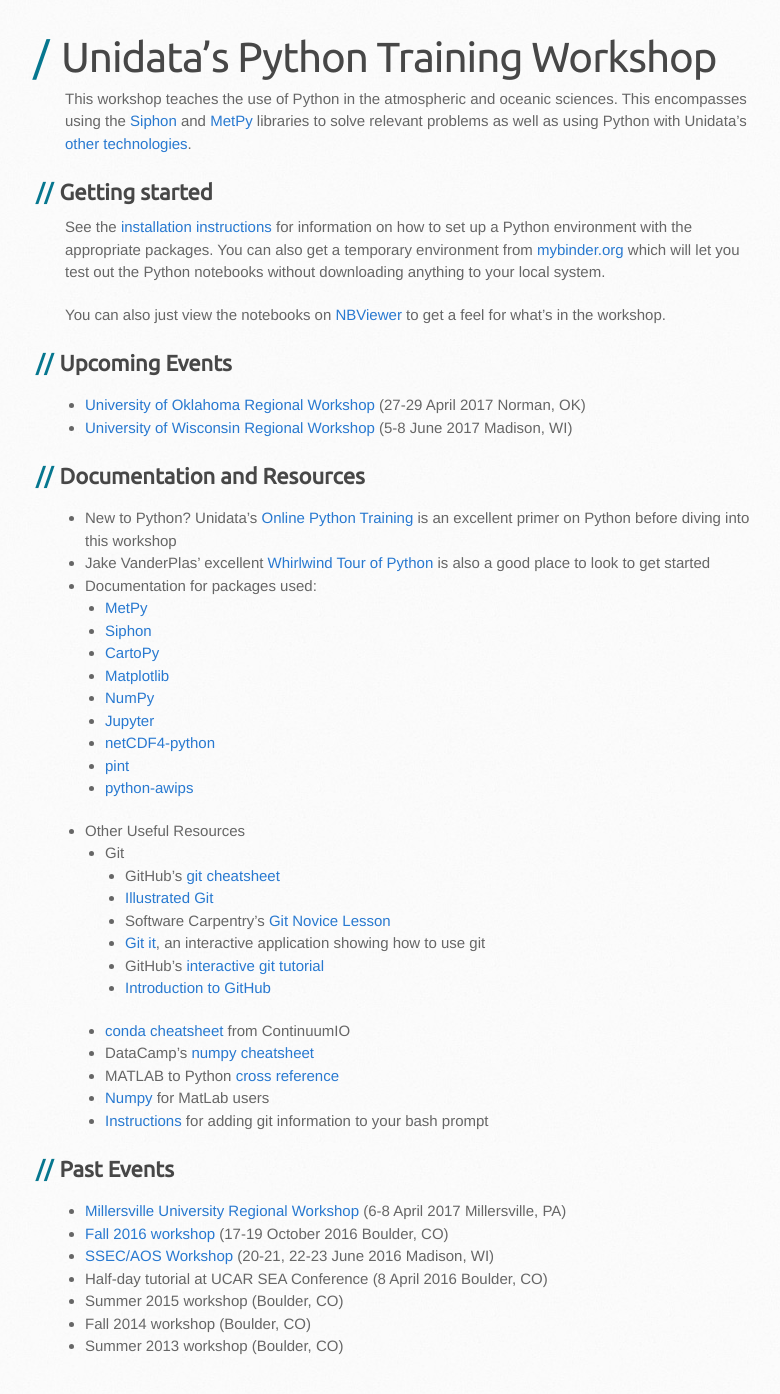
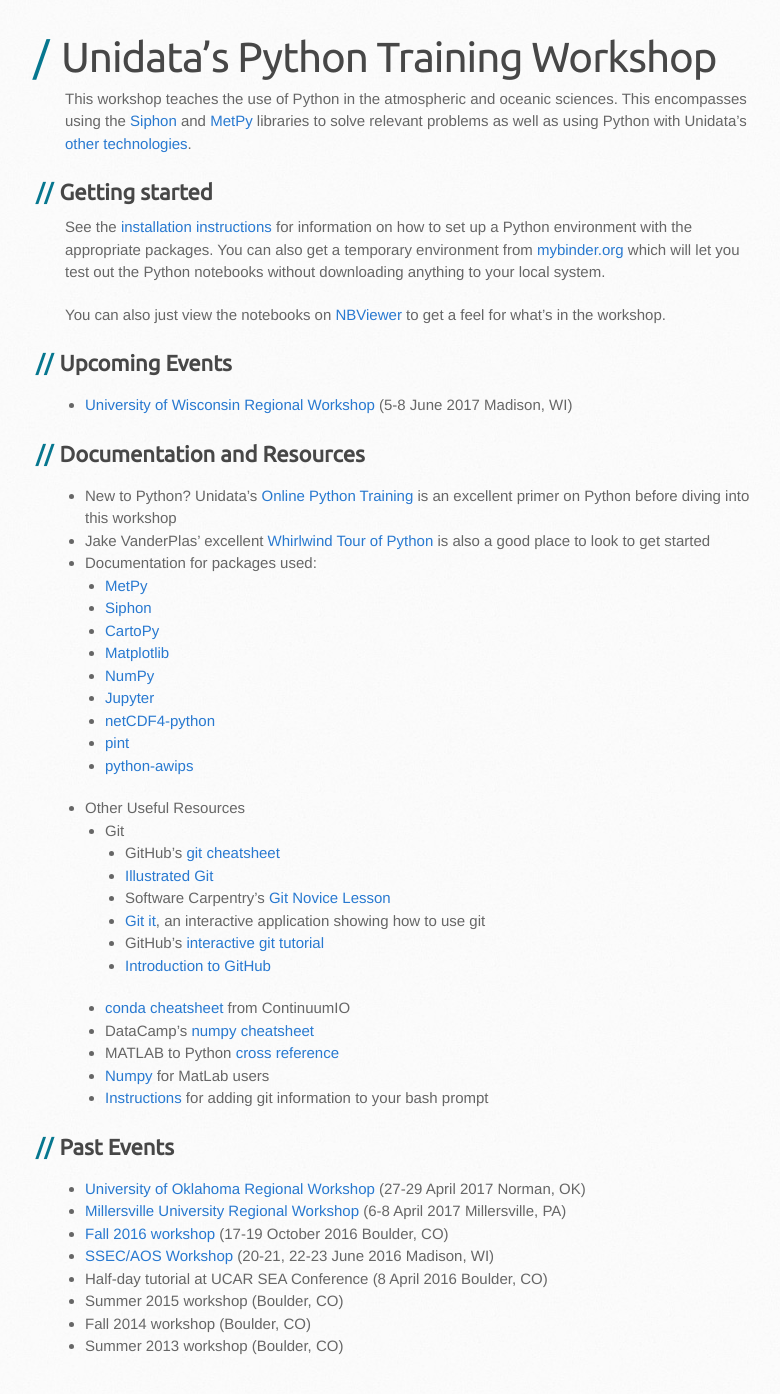
Before and after one commit to Unidata/python-workshop, a Jekyll site: the page built from index.md, in a window 1280 px wide and 1400 px high, scrolled down 385 px. Shown: the top 1394 px of the window, without its empty margins (105-885 px from the left). Built offline with Jekyll 4.4.1, drawn with Linux system fonts in a browser that asks for light colours; some web fonts are replaced; part of the change alters nothing that is shown.

```diff
--- a/index.md
+++ b/index.md
@@ -21,7 +21,6 @@ You can also just view the notebooks on
 to get a feel for what's in the workshop.
 
 ## Upcoming Events
-- [University of Oklahoma Regional Workshop](events/oklahoma2017.html) (27-29 April 2017 Norman, OK)
 - [University of Wisconsin Regional Workshop](events/madison2017.html) (5-8 June 2017 Madison, WI)
 
 ## Documentation and Resources
@@ -54,6 +53,7 @@ to get a feel for what's in the workshop.
   - [Instructions](https://git-scm.com/book/en/v2/Git-in-Other-Environments-Git-in-Bash) for adding git information to your bash prompt
 
 ## Past Events
+- [University of Oklahoma Regional Workshop](events/oklahoma2017.html) (27-29 April 2017 Norman, OK)
 - [Millersville University Regional Workshop](events/millersville2017.html) (6-8 April 2017 Millersville, PA)
 - [Fall 2016 workshop](events/fall2016.html) (17-19 October 2016 Boulder, CO)
 - [SSEC/AOS Workshop](events/madison2016.html) (20-21, 22-23 June 2016 Madison, WI)
```
